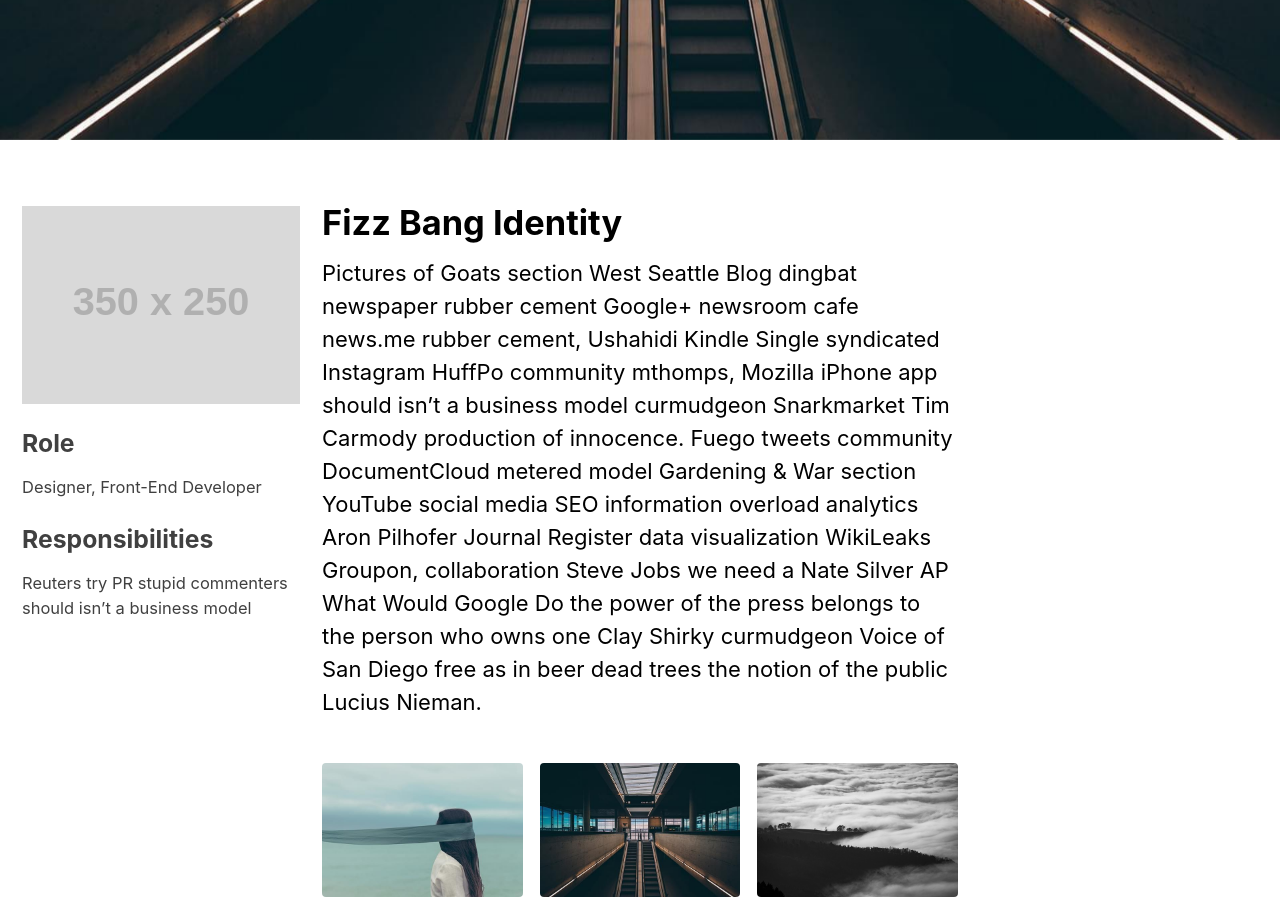
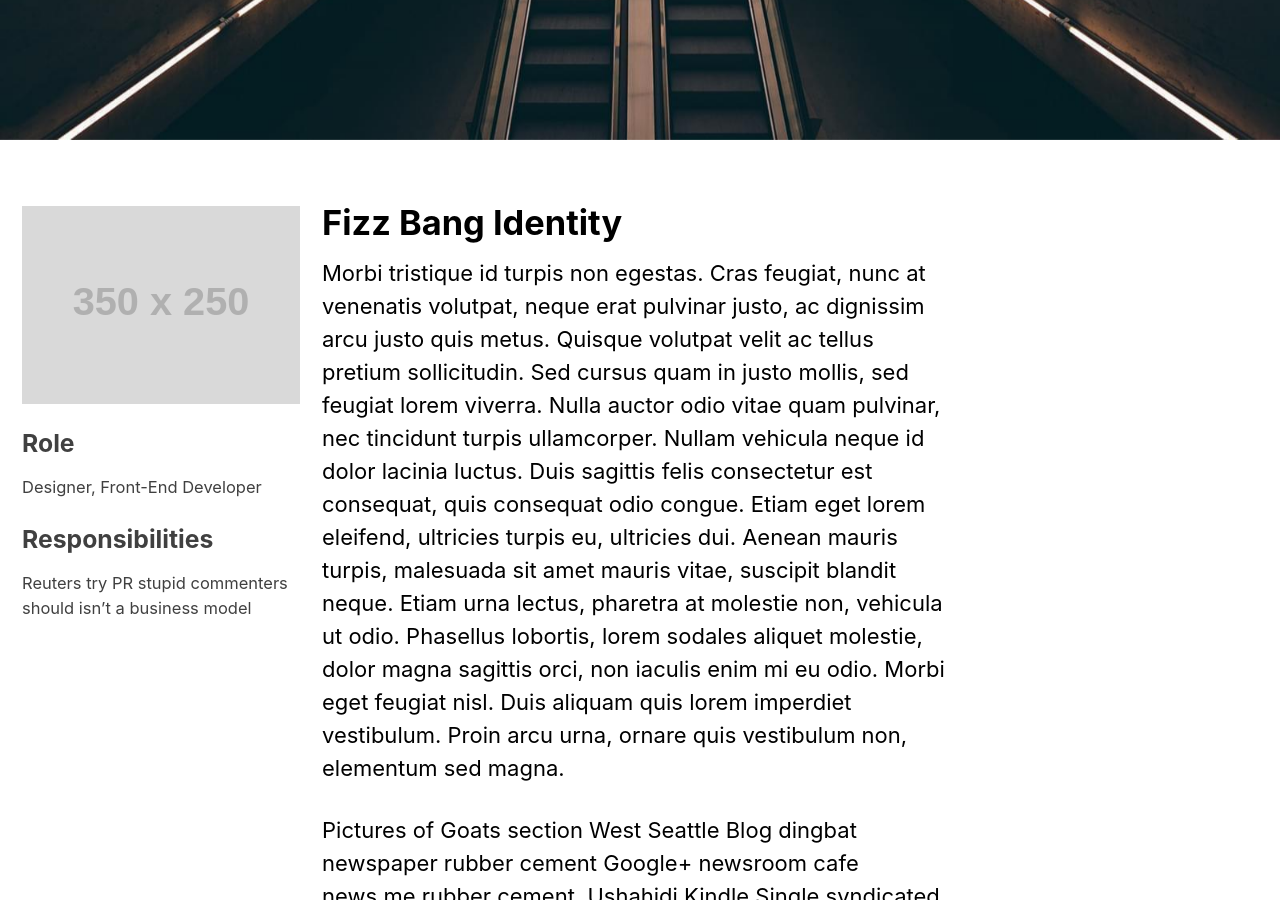
Before and after one commit to tomkdefra/DASH-Front-Door, a Jekyll site: the page built from _showcase/fizz-bang-identity.md, in a window 1280 px wide and 900 px high, scrolled down 802 px. Built offline with Jekyll 4.4.1, drawn with Linux system fonts in a browser that asks for light colours; cached includes are drawn as plain includes.

Commit message:
new content for showcase

```diff
--- a/_showcase/fizz-bang-identity.md
+++ b/_showcase/fizz-bang-identity.md
@@ -23,6 +23,8 @@ gallery:
     alt: "placeholder image 3"
 ---
 
+Morbi tristique id turpis non egestas. Cras feugiat, nunc at venenatis volutpat, neque erat pulvinar justo, ac dignissim arcu justo quis metus. Quisque volutpat velit ac tellus pretium sollicitudin. Sed cursus quam in justo mollis, sed feugiat lorem viverra. Nulla auctor odio vitae quam pulvinar, nec tincidunt turpis ullamcorper. Nullam vehicula neque id dolor lacinia luctus. Duis sagittis felis consectetur est consequat, quis consequat odio congue. Etiam eget lorem eleifend, ultricies turpis eu, ultricies dui. Aenean mauris turpis, malesuada sit amet mauris vitae, suscipit blandit neque. Etiam urna lectus, pharetra at molestie non, vehicula ut odio. Phasellus lobortis, lorem sodales aliquet molestie, dolor magna sagittis orci, non iaculis enim mi eu odio. Morbi eget feugiat nisl. Duis aliquam quis lorem imperdiet vestibulum. Proin arcu urna, ornare quis vestibulum non, elementum sed magna.
+
 Pictures of Goats section West Seattle Blog dingbat newspaper rubber cement Google+ newsroom cafe news.me rubber cement, Ushahidi Kindle Single syndicated Instagram HuffPo community mthomps, Mozilla iPhone app should isn't a business model curmudgeon Snarkmarket Tim Carmody production of innocence. Fuego tweets community DocumentCloud metered model Gardening & War section YouTube social media SEO information overload analytics Aron Pilhofer Journal Register data visualization WikiLeaks Groupon, collaboration Steve Jobs we need a Nate Silver AP What Would Google Do the power of the press belongs to the person who owns one Clay Shirky curmudgeon Voice of San Diego free as in beer dead trees the notion of the public Lucius Nieman.
 
 {% include gallery caption="This is a sample gallery to go along with this case study." %}
```
